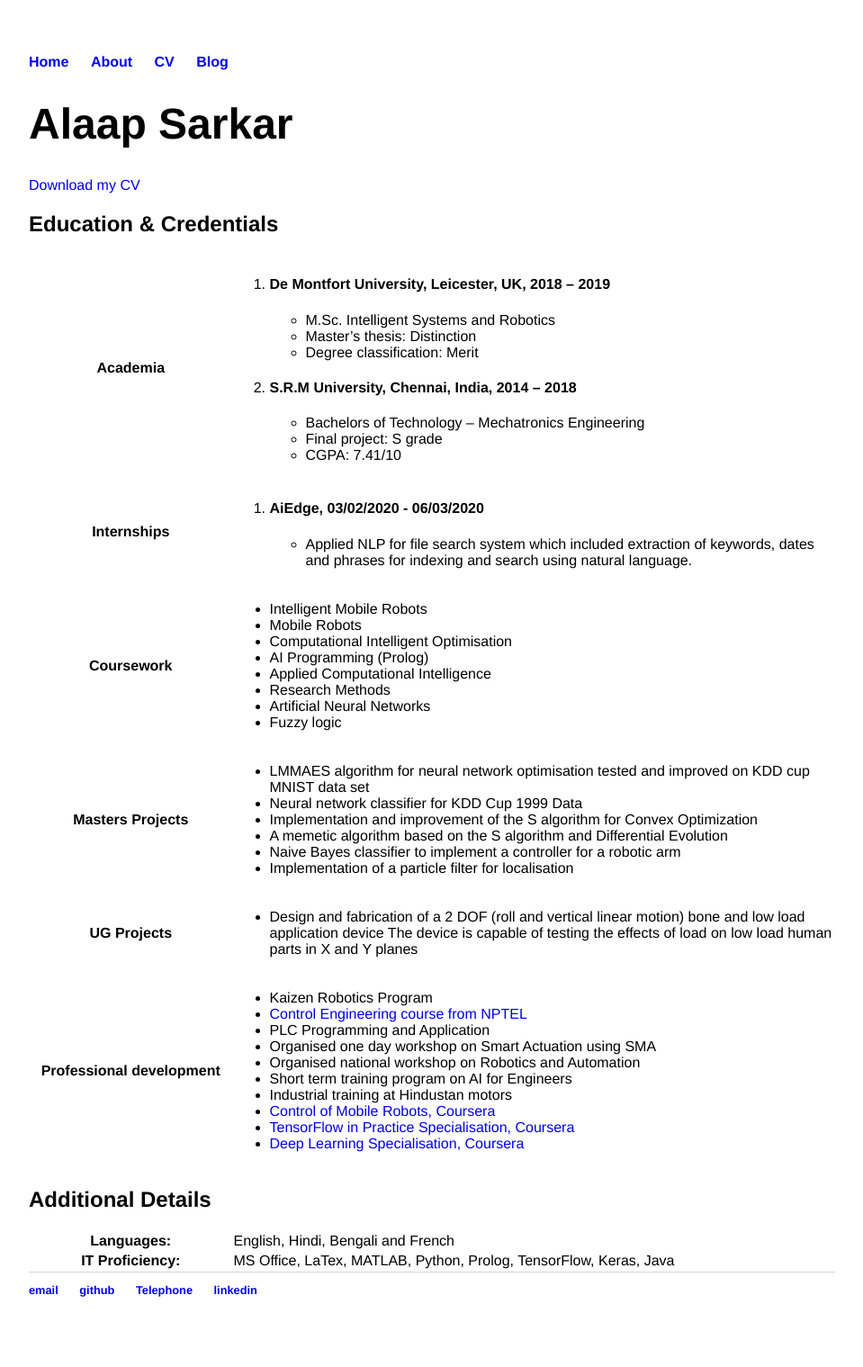
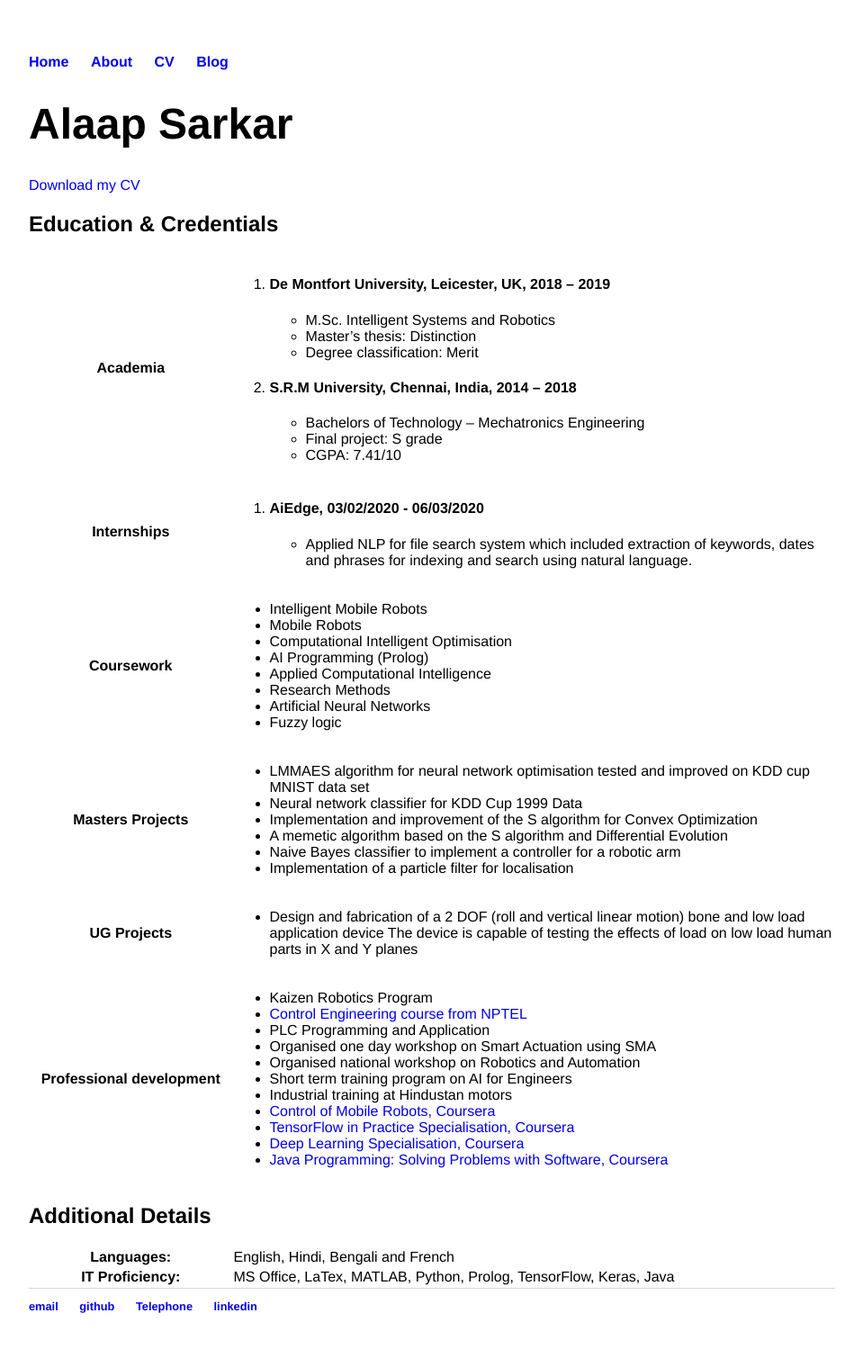
Before and after one commit to AlaapSarkar/AlaapSarkar.github.io, a Jekyll site: the page built from cv/index.html, in a window 1280 px wide. Shown: the whole page at 90% size, without its empty margins (160-1119 px from the left). Built offline with Jekyll 4.4.1, drawn with Linux system fonts in a browser that asks for light colours.

Commit message:
Update index.html

```diff
--- a/cv/index.html
+++ b/cv/index.html
@@ -96,6 +96,7 @@ The device is capable of testing the effects of load on low load human parts in
             TensorFlow in Practice Specialisation, Coursera</a></li>
           <li><a href="https://coursera.org/share/f0b890808609c27b97608c5cc091544e">
             Deep Learning Specialisation, Coursera</a></li>
+          <li><a href="https://www.coursera.org/account/accomplishments/verify/3BHAFRU6Z53D">Java Programming: Solving Problems with Software, Coursera</a></li>
         </ul>
       </td>
     </tr>
```
